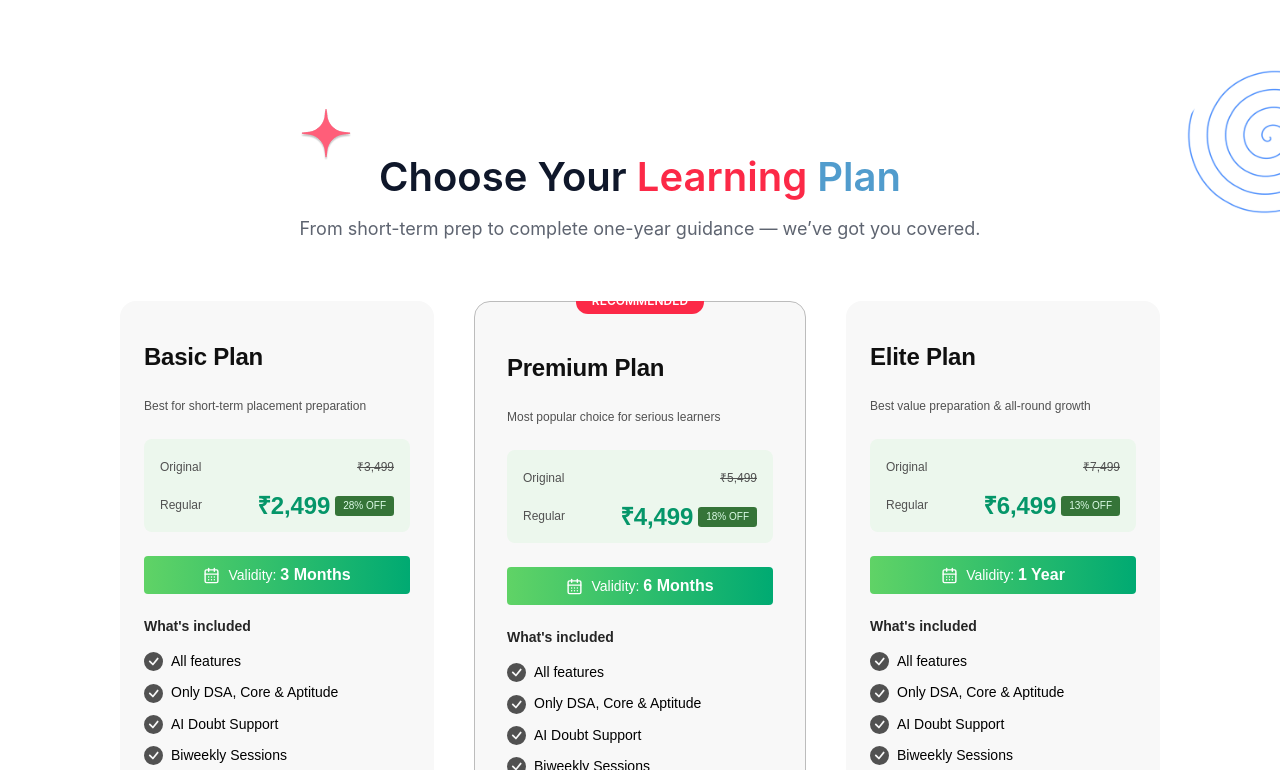
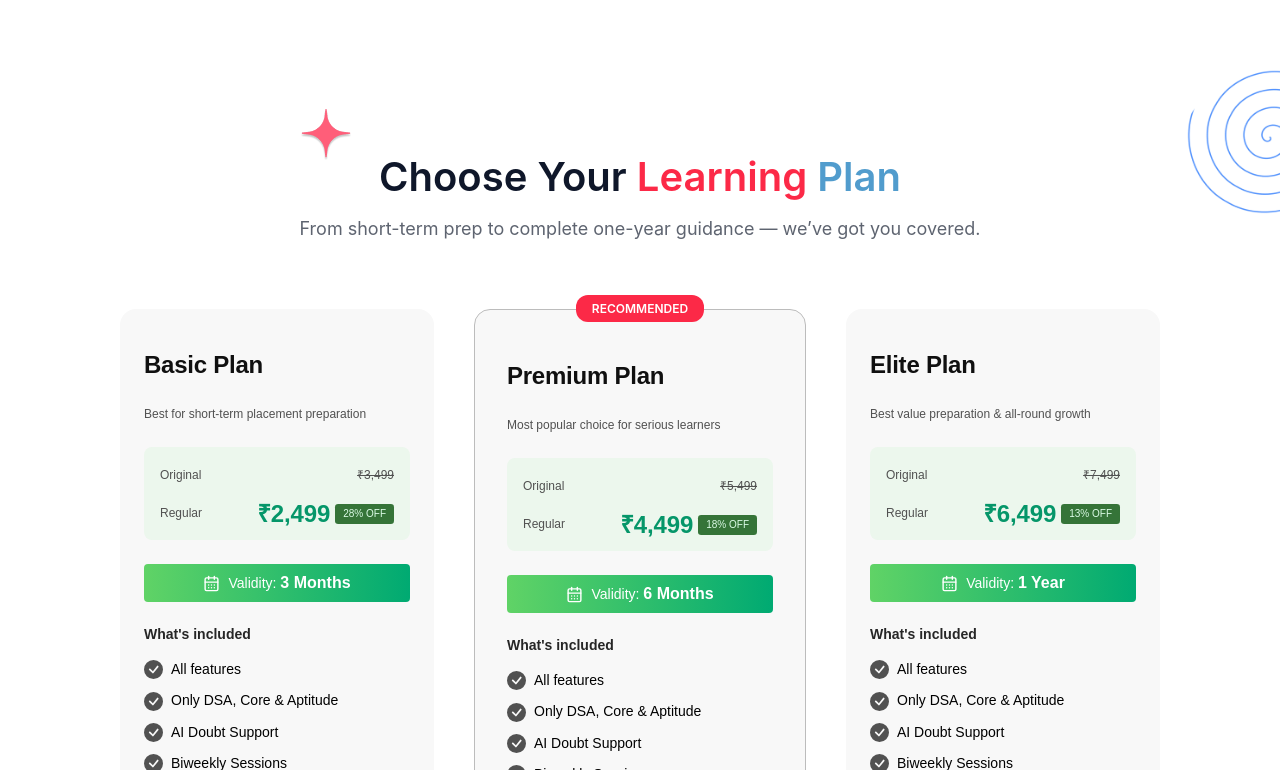
Before and after one commit to 143venkatsai/pricing-page, a React (Vite) app: page /pricing in a window 1280 px wide. Shown: the part 1630-2400 px from the top of the page. Built offline with nearby package versions, Linux system fonts and the light colour scheme.

Commit message:
added recommended tag in premium plan

```diff
--- a/src/pages/Pricing/styledComponents.js
+++ b/src/pages/Pricing/styledComponents.js
@@ -413,7 +413,7 @@ export const PlansContainer = styled.div`
   flex-direction: column;
   justify-content: center;
   align-items: center;
-  gap: 56px;
+  gap: 36px;
   padding: 50px 120px 100px 120px;
   position: relative;
 
@@ -577,6 +577,7 @@ export const PlansContainer = styled.div`
     position: relative;
     width: 100%;
     overflow: visible;
+    overflow-y: visible !important;
 
     .plans-scroll {
       display: flex;
@@ -585,6 +586,8 @@ export const PlansContainer = styled.div`
       overflow-x: auto;
       overflow-y: visible !important;
       scroll-behavior: smooth;
+      position: relative;
+      padding-top: 28px;
 
       @media screen and (max-width: 786px) {
         display: flex;
@@ -667,11 +670,8 @@ export const Plan = styled.div`
   background-color: #f8f8f8;
   border-radius: 16px;
   width: 300px;
-  // padding: 20px 24px;
-  // box-shadow: 0px 0px 3.2px 0px #ffffff33;
   display: flex;
   flex-direction: column;
-  // align-items: center;
   transition: all 0.3s ease-in-out;
   gap: 24px;
   overflow: visible !important;
@@ -682,6 +682,7 @@ export const Plan = styled.div`
       ? "0px 0px 1.5px 0px var(--YellowYellow-300)"
       : "box-shadow: 0px 0px 3.2px 0px #FFFFFF33"};
   padding: ${(props) => (props.activePlan ? "30px 32px" : "20px 24px")};
+  // transform: ${(props) => (props.activePlan ? "scale(1.05)" : "scale(1)")};
 
   @media screen and (max-width: 786px) {
     max-width: 80%;
```
